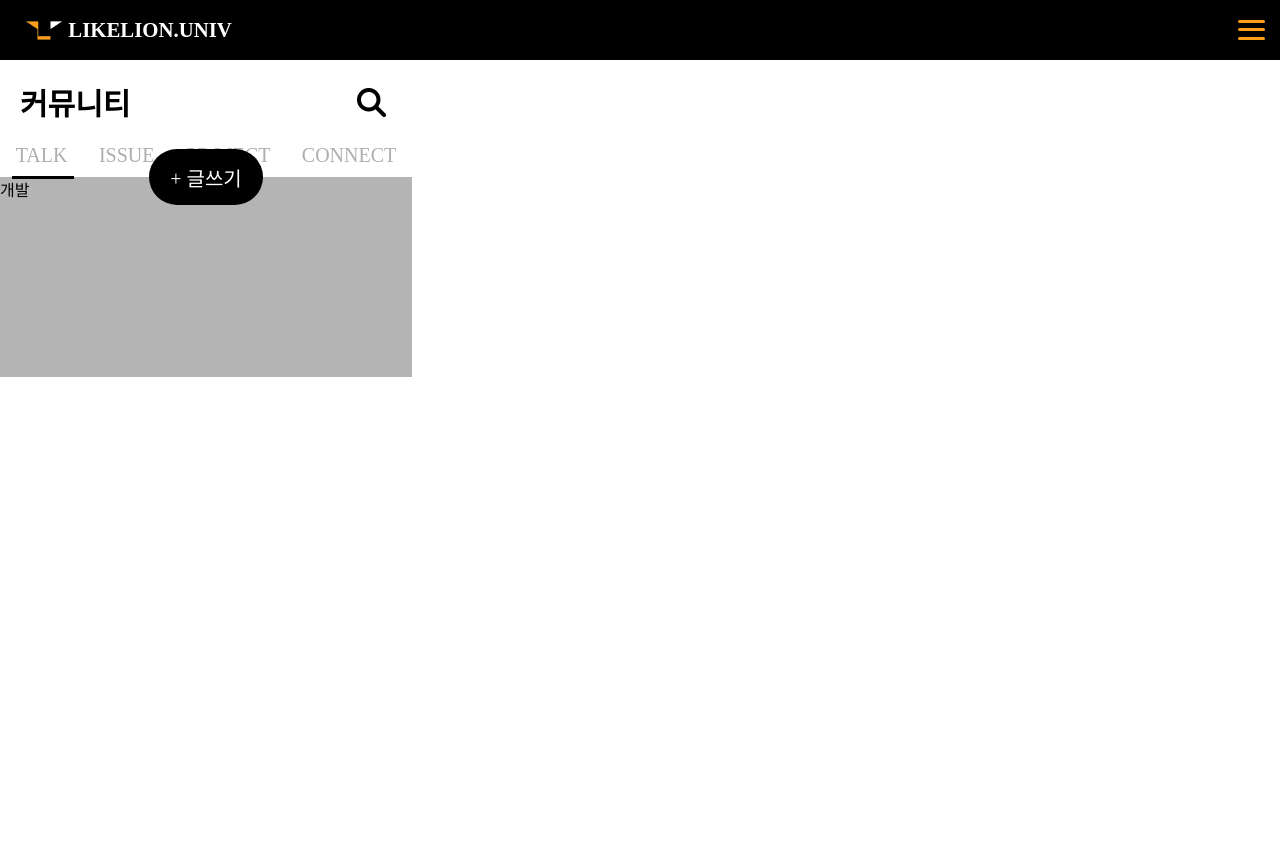
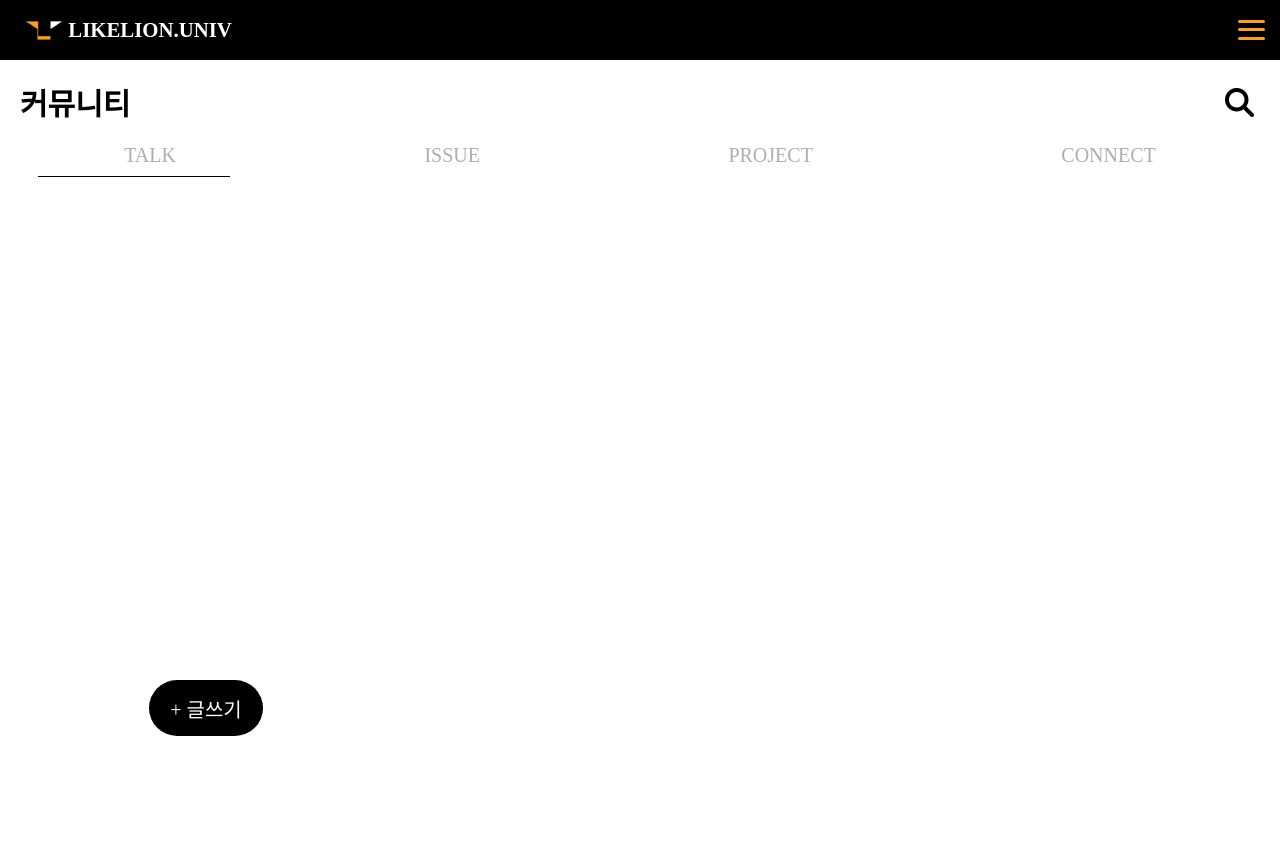
Before and after one commit to taerloseo22/LIKELION.UNIV.COMM_DS, a Django app: page /board/ in a window 1280 px wide. Before the commit the page ends 377 px from the top, so only its background shows below. Run offline with Django 4.2, Linux system fonts and the light colour scheme; data that the repository does not hold is empty; some web fonts are replaced.

Commit message:
게시판 틀 수정

```diff
--- a/commapp/static/css/board.css
+++ b/commapp/static/css/board.css
@@ -39,6 +39,7 @@
     font-size: 20px;
     align-items: center;
     position: fixed;
+    top: 85%;
 }
 
 .newbtn a:link{
@@ -66,11 +67,14 @@
     position: relative;
     font-size: 20px;
     font-weight: 500;
+    overflow-x: scroll;
 }
 
-/* .postbox{
-
-} */
+.postsection{
+  width: 100%;
+  overflow: scroll;
+  padding-top: 120;
+}
 
 .maintitle{
     font-family: Pretendard !important;
@@ -101,8 +105,10 @@
 
   .representativeImg{
     width:100%;
+    height: 20%;
     border-top-left-radius:5px;
     border-top-right-radius:5px;
+    object-fit: cover;
   }
   .representativeTitle1{
     font-family:Pretendard;
@@ -139,6 +145,7 @@
 
   .outsection{
     padding-top: 60px;
+    height: 100%;
   }
 
   button{
@@ -196,7 +203,7 @@
   width: 100%;
   height: 100%;
   background: rgba(0, 0, 0, 0.8);
-  z-index: 100;
+  z-index: 700;
   top: 0px;
   display: none;
 }
@@ -247,3 +254,11 @@
   justify-content: center;
   align-items: center;
 }
+
+
+.topsection{
+  position: fixed;
+  z-index: 600;
+  background: white;
+  width: 100%;
+}
--- a/commapp/templates/board.html
+++ b/commapp/templates/board.html
@@ -6,11 +6,20 @@
 <body>
     {% include 'nav.html' %}
     <div class="outsection">
+      <div class="topsection">
         <div class="section1">
             <div class="maintitle">커뮤니티</div>
             <button class="searchicon">
                 <img class="icon" src={% static './img/searchicon.png' %}/>
             </button>
+        </div>
+        <div class="category">
+          <p id="T" onclick="option(event)">TALK</p>
+          <p id="I" onclick="option(event)">ISSUE</p>
+          <p id="P" onclick="option(event)">PROJECT</p>
+          <p id="C" onclick="option(event)">CONNECT</p>
+          <div class="nav-underline"></div>
+        </div>
       </div>
       {% csrf_token %}
 
@@ -29,15 +38,6 @@
         </div>
       </div>
       <script src={% static './js/modal.js' %}></script>
-
-      <div class="category">
-        <p id="T" onclick="option(event)">TALK</p>
-        <p id="I" onclick="option(event)">ISSUE</p>
-        <p id="P" onclick="option(event)">PROJECT</p>
-        <p id="C" onclick="option(event)">CONNECT</p>
-        <div class="nav-underline"></div>
-      </div>
-
       <div class="postsection">
         <div id="talk" style="display: block">
           {% for c in comm %} {% if c.tag == "talk" %}
@@ -101,7 +101,6 @@
       <a href="{% url 'board_post' %}">+ 글쓰기</a>
     </div>
   </div>
-  {% include 'footer.html' %}
   <script src={% static './js/category.js' %}></script>
 
 </body>
```
Lines whose indentation alone changed are shown as unchanged.
